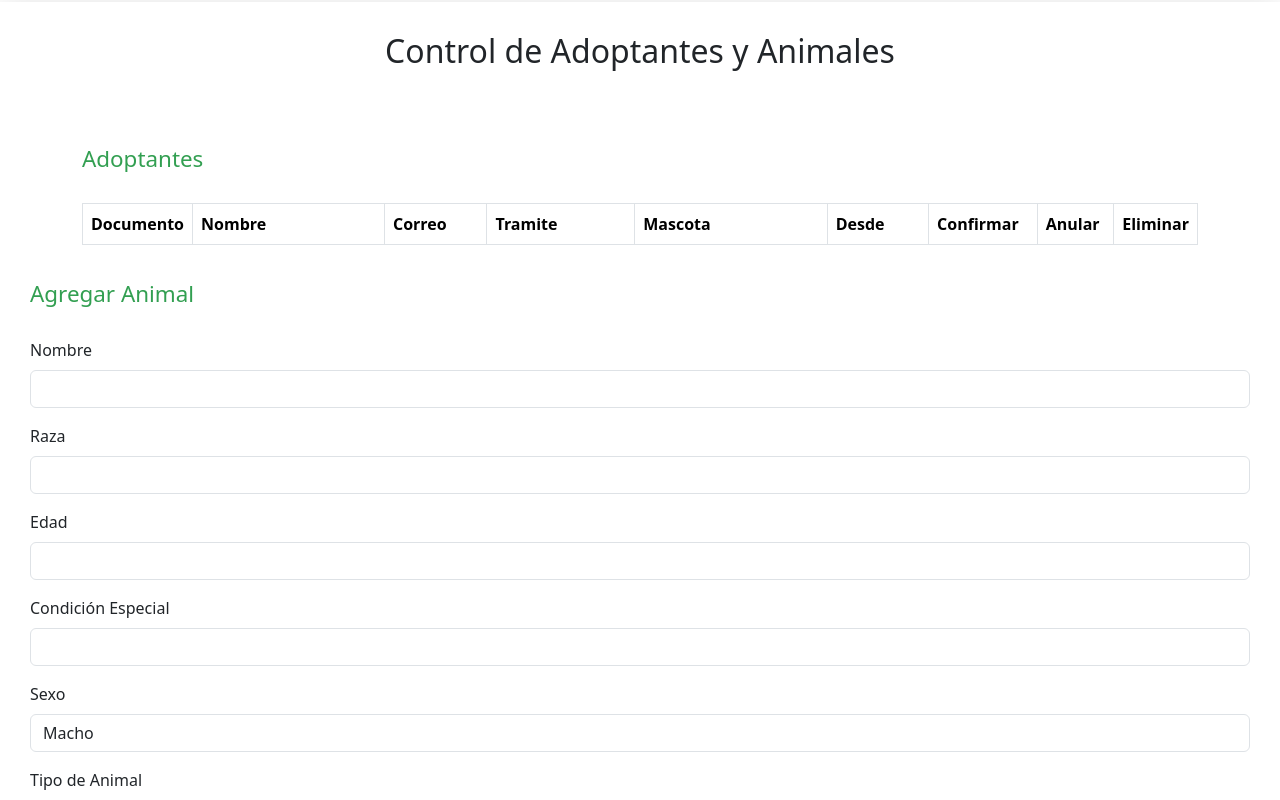
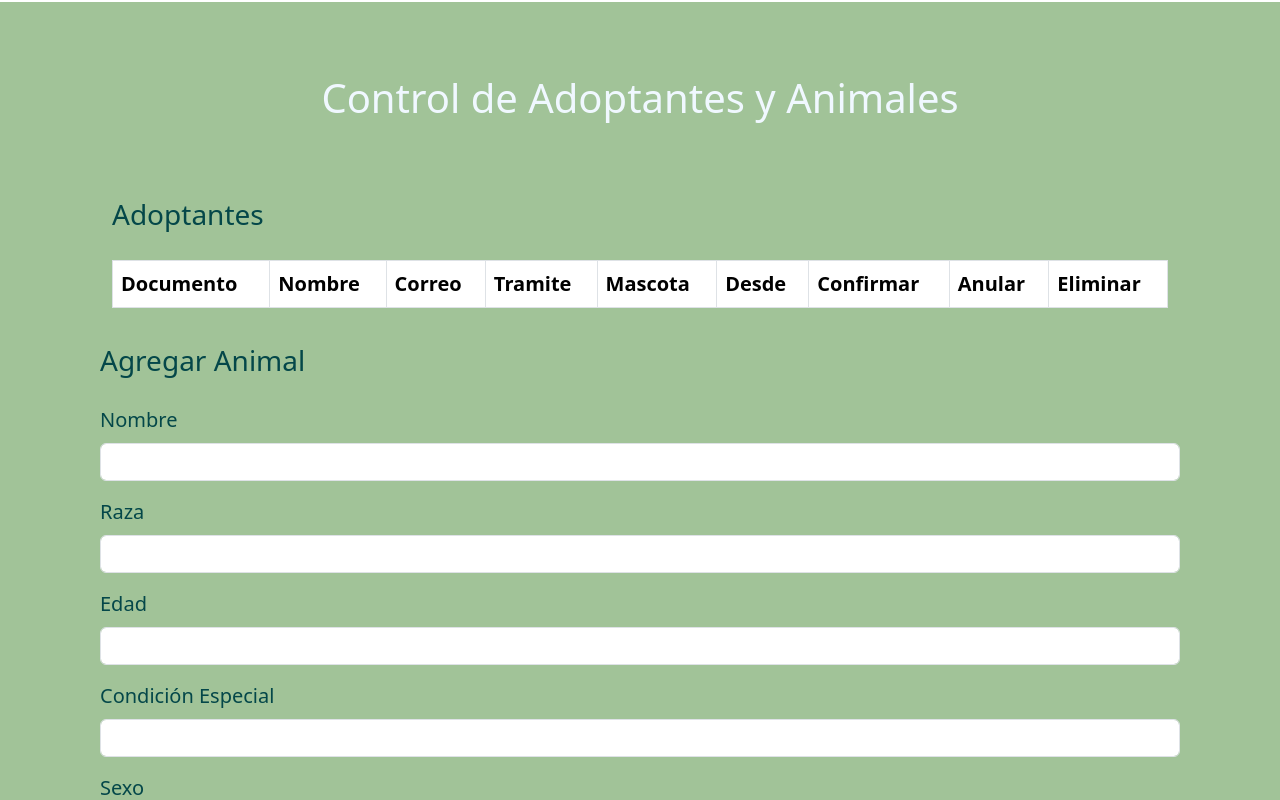
Before and after one commit to SabrinaCortez/back-Adopcion-Web, a Flask app: page /listadoadoptantes in a window 1280 px wide. Shown: the part 160-960 px from the top of the page. Run offline with Flask 3, Linux system fonts and the light colour scheme; the visitor is signed in with stand-in values (Sample User, id 1); data that the repository does not hold is empty; some libraries are stand-ins or nearby versions; some web fonts are replaced.

Commit message:
detalles

```diff
--- a/app/static/css/estilo.css
+++ b/app/static/css/estilo.css
@@ -627,8 +627,25 @@
   width: 100%;
   height: 100%;
 }
+/* Listado Adopciones */
+.listadoAdop {
+  background: #a1c398;
+  color: #044749;
+  position: relative;
+  width: 100%;
+  padding: 40px 100px;
+  font-size: 20px;
+}
+.listadoAdop h3 {
+  font-size: 28px;
+  align-items: center;
+}
+.listadoAdop h2 {
+  text-align: center;
+  margin-top: 32px;
+}
 
-
+/* Loguearse */
 .loguearse-sesion{
   display: flex;
   justify-content: center;
--- a/app/templates/listadoAdoptantes.html
+++ b/app/templates/listadoAdoptantes.html
@@ -1,5 +1,5 @@
 {% include 'defaults/head.html' %}
-<style>
+<!-- <style>
     .col-cDNI { width: 8%; }
     .col-cNombreyApellido { width: 20%; }
     .col-cDescripcion { width: 15%; }
@@ -9,14 +9,14 @@
     .col-Confirmar { width: 10%; }
     .col-Anular { width: 10%; }
     .col-Eliminar { width: 10%; }
-</style>
+</style> -->
 <body>
 
     <!--MENU ENCABEZADO-->
     {% include 'defaults/header.html' %}
 
-<section class="contacto form">
-    <h2>Control de Adoptantes y Animales</h2>
+<section class="listadoAdop">
+    <h2 class="contactotitulo">Control de Adoptantes y Animales</h2>
     <div class="container">
 
         <h3 class="mt-5">Adoptantes</h3>
@@ -100,6 +100,7 @@
             <button type="submit" class="btn btn-primary">Agregar Animal</button>
         </form>
 
+</section>
         <!-- Pie de pagina(footer) -->
     {% include 'defaults/footer.html' %}
     <script src="https://cdn.jsdelivr.net/npm/bootstrap@5.3.3/dist/js/bootstrap.bundle.min.js" integrity="sha384-YvpcrYf0tY3lHB60NNkmXc5s9fDVZLESaAA55NDzOxhy9GkcIdslK1eN7N6jIeHz" crossorigin="anonymous"></script>
```
